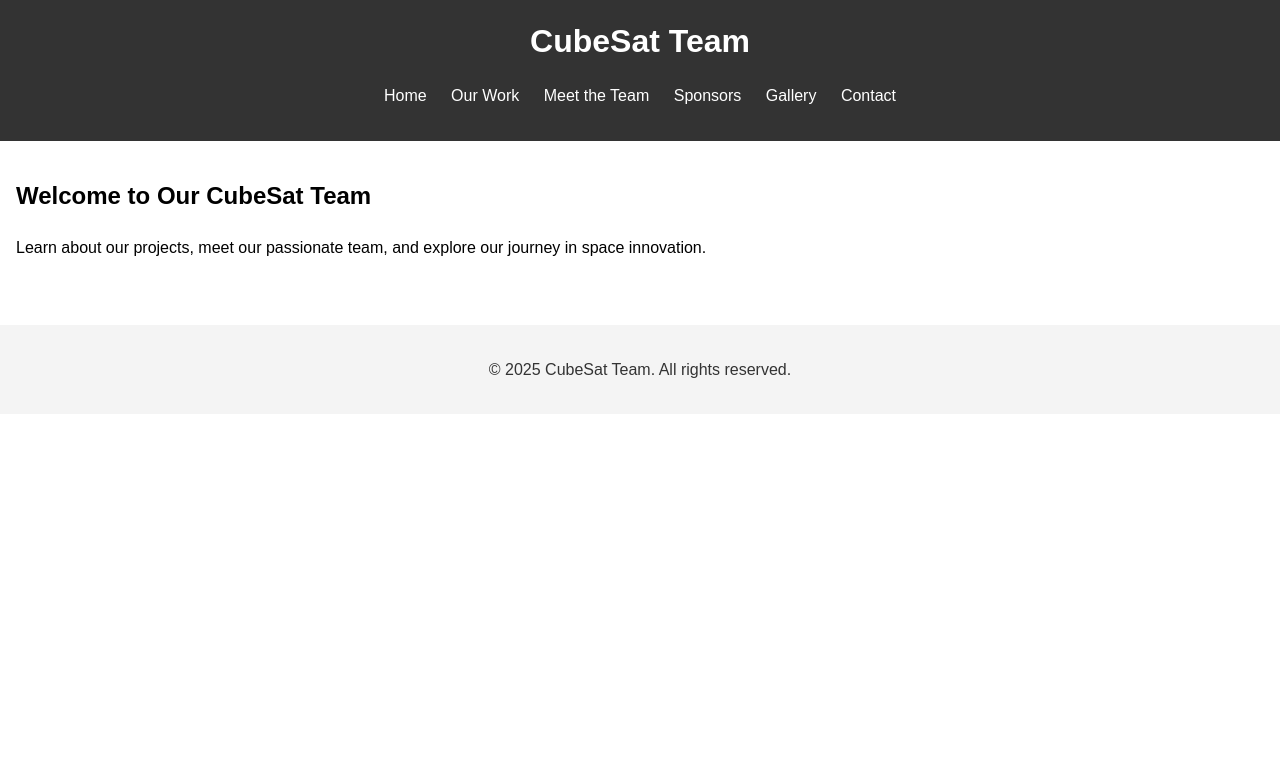
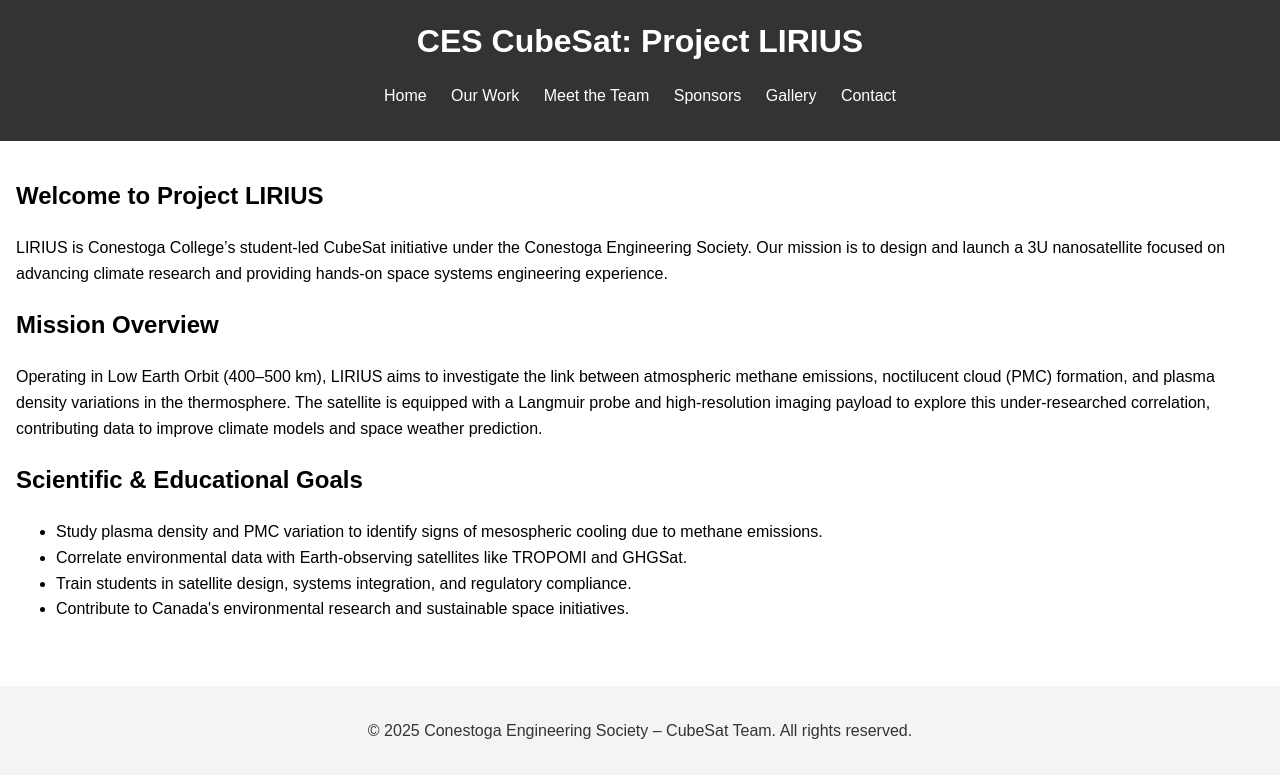
Before and after one commit to JesseRussell2240/CubeSat, a plain HTML site: page Website/index.html in a window 1280 px wide. Drawn offline with Linux system fonts and the light colour scheme.

Commit message:
Update index.html

```diff
--- a/Website/index.html
+++ b/Website/index.html
@@ -3,12 +3,12 @@
 <head>
   <meta charset="UTF-8">
   <meta name="viewport" content="width=device-width, initial-scale=1">
-  <title>CubeSat Team - Home</title>
+  <title>LIRIUS CubeSat - Home</title>
   <link rel="stylesheet" href="styles.css">
 </head>
 <body>
   <header>
-    <h1>CubeSat Team</h1>
+    <h1>CES CubeSat: Project LIRIUS</h1>
     <nav>
       <ul>
         <li><a href="index.html">Home</a></li>
@@ -23,13 +23,32 @@
 
   <main>
     <section id="intro">
-      <h2>Welcome to Our CubeSat Team</h2>
-      <p>Learn about our projects, meet our passionate team, and explore our journey in space innovation.</p>
+      <h2>Welcome to Project LIRIUS</h2>
+      <p>
+        LIRIUS is Conestoga College’s student-led CubeSat initiative under the Conestoga Engineering Society. Our mission is to design and launch a 3U nanosatellite focused on advancing climate research and providing hands-on space systems engineering experience.
+      </p>
+    </section>
+
+    <section id="mission">
+      <h2>Mission Overview</h2>
+      <p>
+        Operating in Low Earth Orbit (400–500 km), LIRIUS aims to investigate the link between atmospheric methane emissions, noctilucent cloud (PMC) formation, and plasma density variations in the thermosphere. The satellite is equipped with a Langmuir probe and high-resolution imaging payload to explore this under-researched correlation, contributing data to improve climate models and space weather prediction.
+      </p>
+    </section>
+
+    <section id="objectives">
+      <h2>Scientific & Educational Goals</h2>
+      <ul>
+        <li>Study plasma density and PMC variation to identify signs of mesospheric cooling due to methane emissions.</li>
+        <li>Correlate environmental data with Earth-observing satellites like TROPOMI and GHGSat.</li>
+        <li>Train students in satellite design, systems integration, and regulatory compliance.</li>
+        <li>Contribute to Canada's environmental research and sustainable space initiatives.</li>
+      </ul>
     </section>
   </main>
 
   <footer>
-    <p>&copy; 2025 CubeSat Team. All rights reserved.</p>
+    <p>&copy; 2025 Conestoga Engineering Society – CubeSat Team. All rights reserved.</p>
   </footer>
 </body>
 </html>
```
